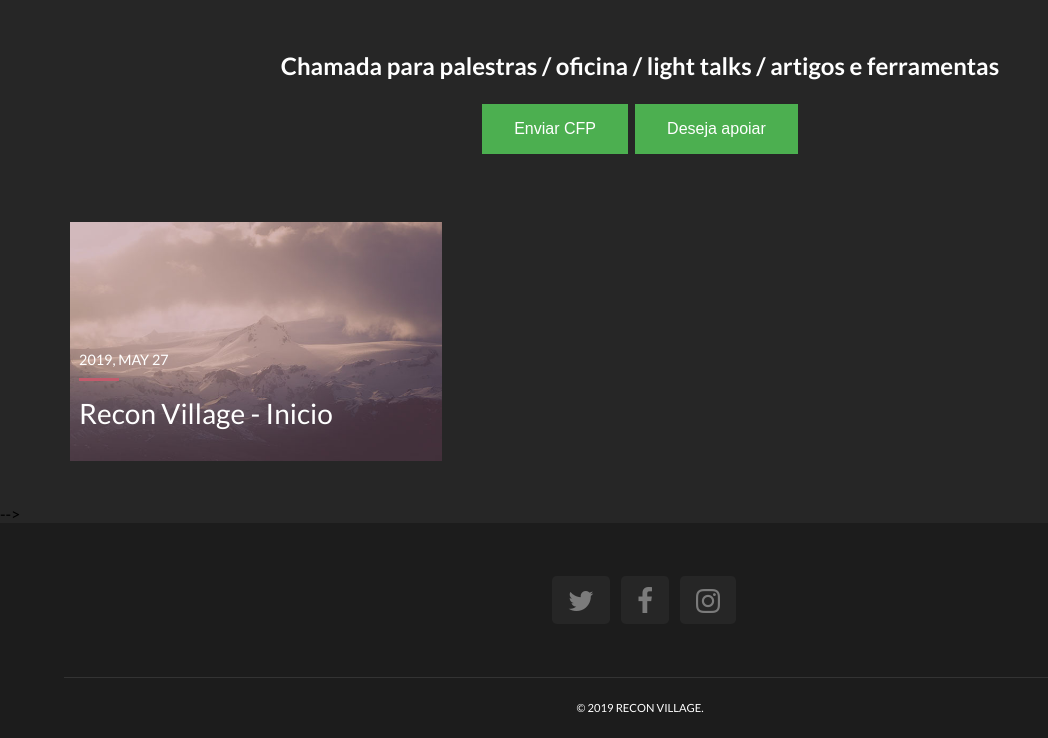
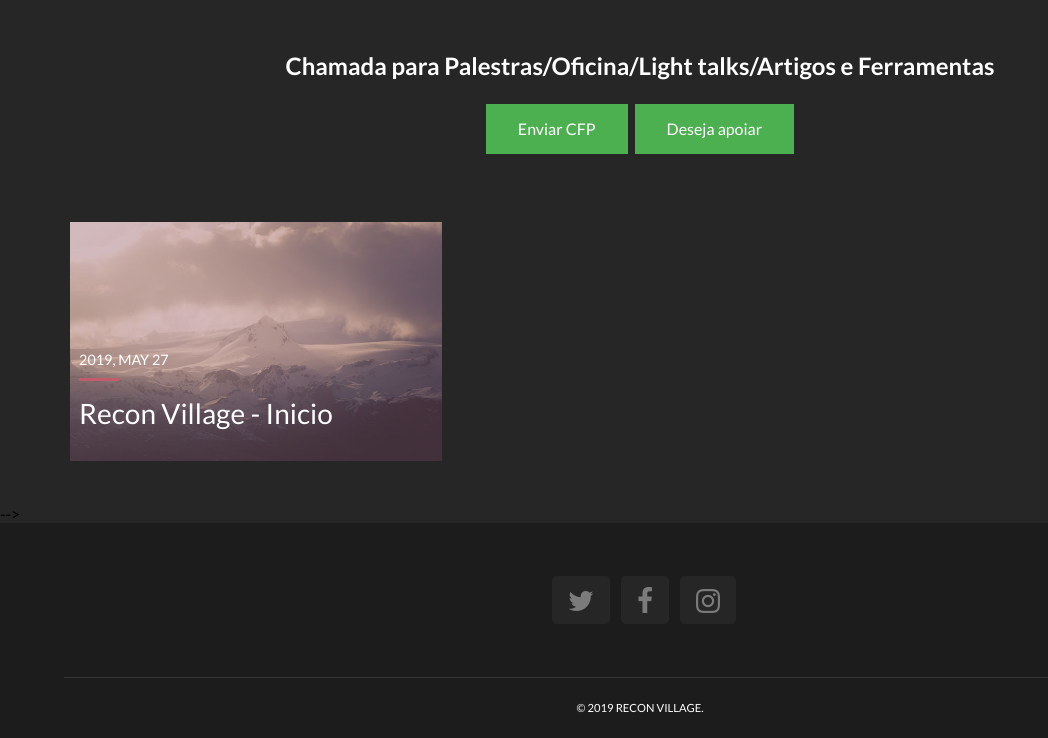
Before and after one commit to osint-village/osint-village.github.io, a Jekyll site: the page built from index.html, in a window 1280 px wide. Shown: the part 637-1375 px from the top of the page, without its empty margins (0-1048 px from the left). Built offline with Jekyll 4.4.1, drawn with Linux system fonts in a browser that asks for light colours; the list of posts is cut into pages by our own code.

Commit message:
add talk forms

```diff
--- a/_includes/ajuda.html
+++ b/_includes/ajuda.html
@@ -35,10 +35,10 @@
 </style>
 
 
-<h2>Chamada para palestras / oficina / light talks / artigos e ferramentas</h2>
+<h2>Chamada para Palestras/Oficina/Light talks/Artigos e Ferramentas</h2>
 
-<button class="button">Enviar CFP</button>
-<button class="button">Deseja apoiar</button>
+<a href="https://docs.google.com/forms/d/e/1FAIpQLSfq67P7hVAEHNmjsHUXPI_R7AAtBZIrLz8Q54HBECckpVcAqA/viewform?usp=sf_link" target="_black" class="button">Enviar CFP</a>
+<a href="https://docs.google.com/forms/d/e/1FAIpQLSf85kPx4muU5aEM4RHZj9F37olBD02kJmpmtiKroBOFBGyQmQ/viewform?usp=sf_link" target="_black" class="button">Deseja apoiar</a>
 
 <!--
 <button class="button button1">Enviar CFP</button>
```
Also changed, not shown: 2 other files.
